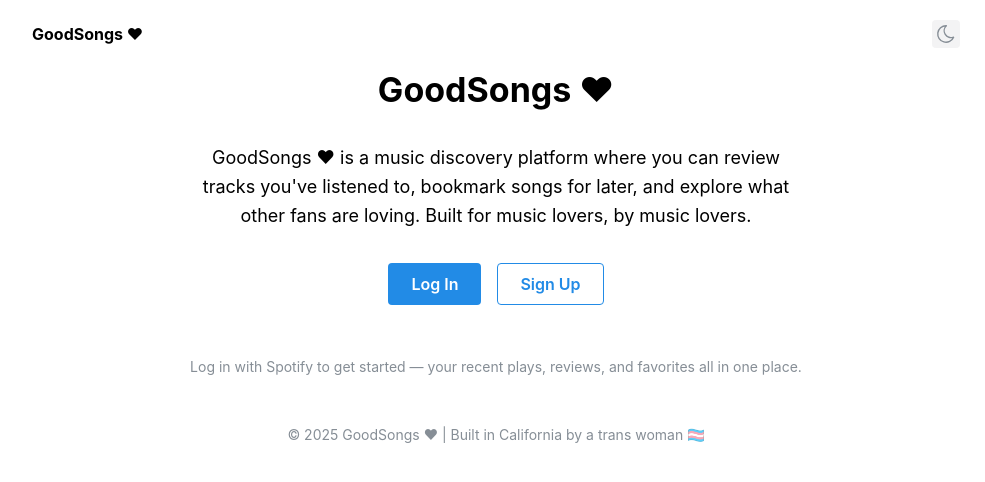
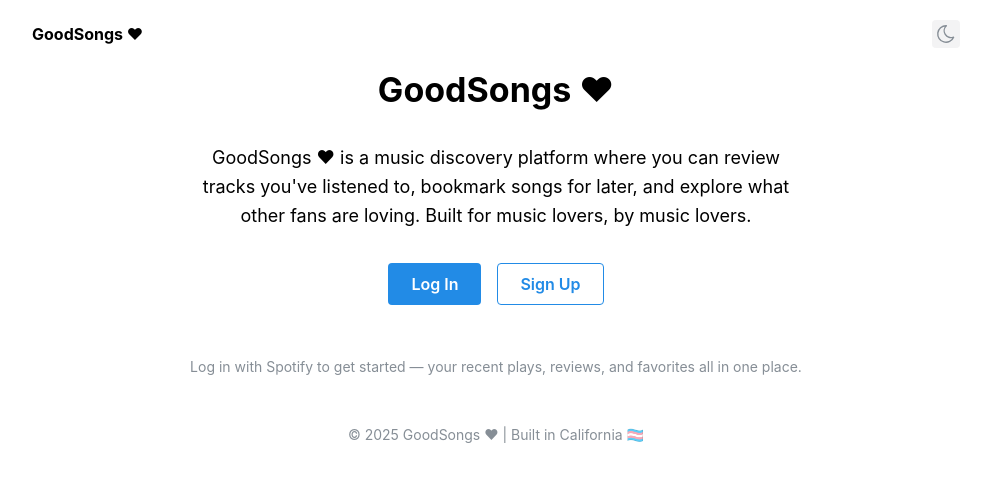
Before and after one commit to angiehemans/know-by-heart-app, a Next.js app: page / in a window 1280 px wide. Shown: the top 482 px of the page, without its empty margins (144-1129 px from the left). Built offline with nearby package versions, Linux system fonts and the light colour scheme.

Commit message:
menu update

```diff
--- a/components/Footer.tsx
+++ b/components/Footer.tsx
@@ -6,8 +6,7 @@
     <Box component="footer" py="md" mt="xl">
       <Container size="sm">
         <Text size="sm" c="dimmed" ta="center">
-          © {new Date().getFullYear()} GoodSongs ❤︎ | Built in California by a
-          trans woman 🏳️‍⚧️
+          © {new Date().getFullYear()} GoodSongs ❤︎ | Built in California 🏳️‍⚧️
         </Text>
       </Container>
     </Box>
--- a/pages/band/[slug].tsx
+++ b/pages/band/[slug].tsx
@@ -101,8 +101,8 @@
             <ReviewComponent key={i} review={review} />
           ))}
         </Stack>
+        <Footer />
       </Container>
-      <Footer />
     </>
   )
 }
--- a/pages/me/[username].tsx
+++ b/pages/me/[username].tsx
@@ -19,6 +19,7 @@
 import api from "../../utils/api"
 import { ReviewComponent } from "../../components/ReviewComponent"
 import { IconHome } from "@tabler/icons-react"
+import Footer from "../../components/Footer"
 
 interface Review {
   song_name: string
@@ -113,6 +114,7 @@
             <ReviewComponent key={i} review={review} />
           ))}
         </Stack>
+        <Footer />
       </Container>
     </>
   )
```
Also changed, not shown: components/LoggedInWrapper.tsx (+4 -13 lines).
